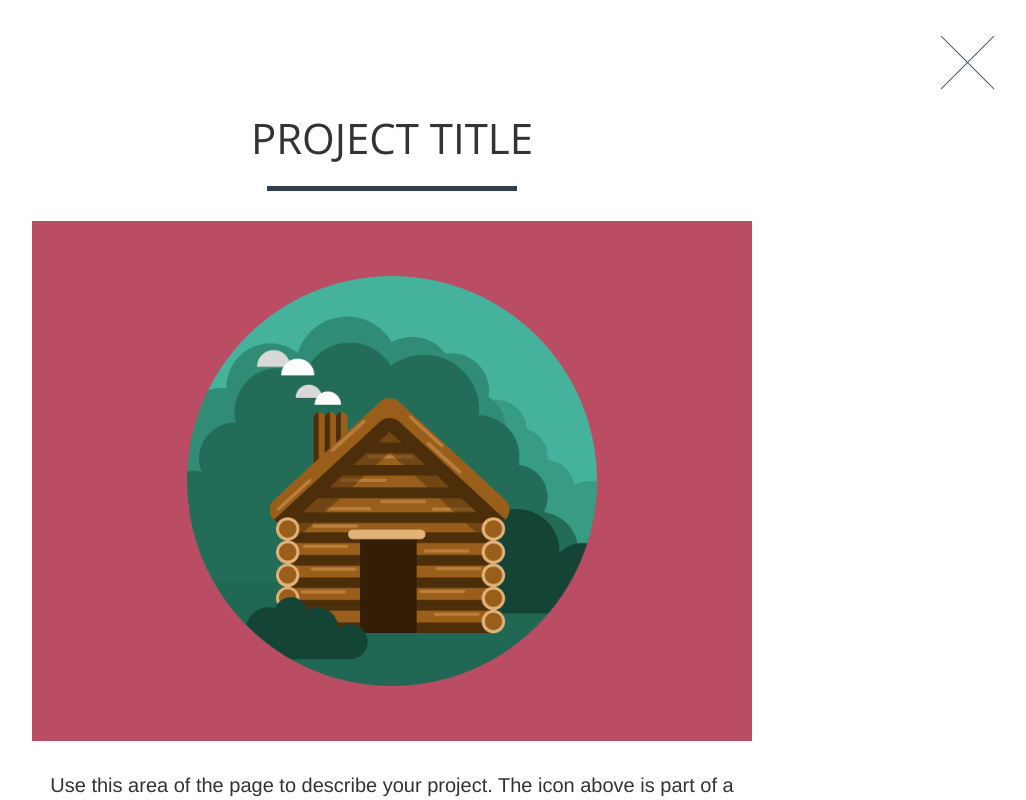
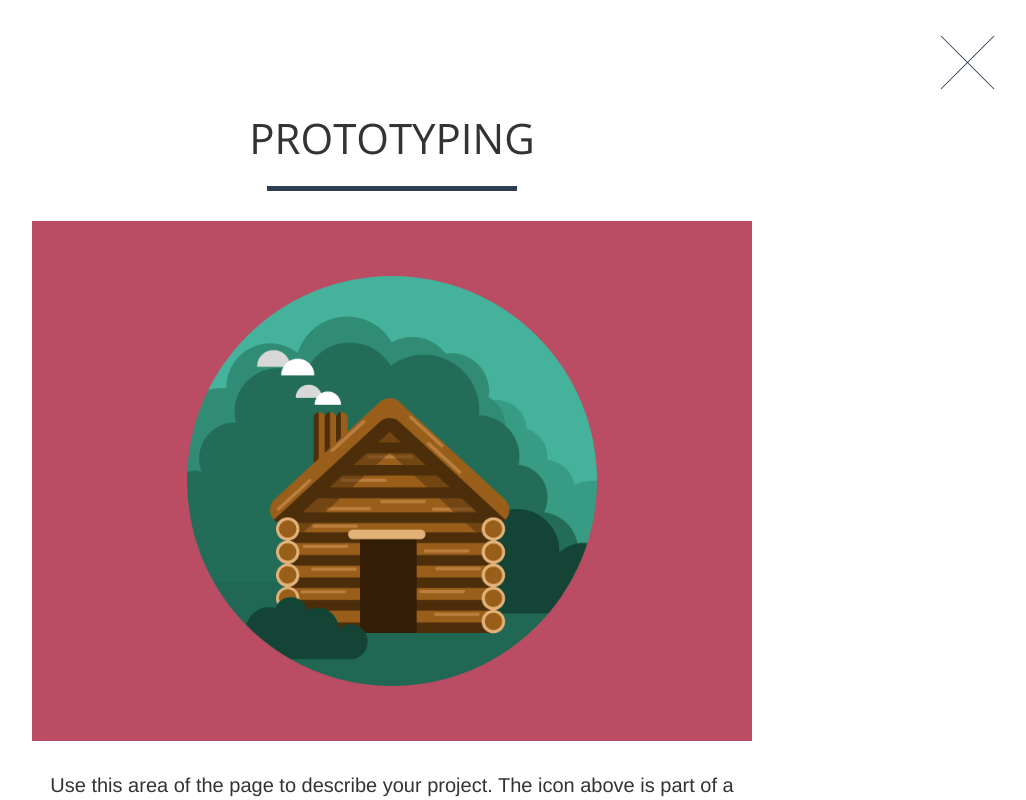
Before and after one commit to CMYK5/personal, a website: page index.html in a window 1280 px wide. Both pictures are taken after a click on the link 250 px from the left and 1712 px from the top of the page. Shown: the part 1312-2112 px from the top of the page, without its empty margins (248-1274 px from the left). Drawn offline with nearby package versions, Linux system fonts and the light colour scheme; a web font is replaced by a local one.

Commit message:
examples of methods

```diff
--- a/index.html
+++ b/index.html
@@ -243,7 +243,7 @@
                 <div class="row">
                     <div class="col-lg-8 col-lg-offset-2">
                         <div class="modal-body">
-                            <h2>Project Title</h2>
+                            <h2>Prototyping</h2>
                             <hr class="star-primary">
                             <img src="img/portfolio/cabin.png" class="img-responsive img-centered" alt="">
                             <p>Use this area of the page to describe your project. The icon above is part of a free icon set by <a href="https://sellfy.com/p/8Q9P/jV3VZ/">Flat Icons</a>. On their website, you can download their free set with 16 icons, or you can purchase the entire set with 146 icons for only $12!</p>
@@ -280,7 +280,7 @@
                 <div class="row">
                     <div class="col-lg-8 col-lg-offset-2">
                         <div class="modal-body">
-                            <h2>Project Title</h2>
+                            <h2>User Testing</h2>
                             <hr class="star-primary">
                             <img src="img/portfolio/cake.png" class="img-responsive img-centered" alt="">
                             <p>Use this area of the page to describe your project. The icon above is part of a free icon set by <a href="https://sellfy.com/p/8Q9P/jV3VZ/">Flat Icons</a>. On their website, you can download their free set with 16 icons, or you can purchase the entire set with 146 icons for only $12!</p>
@@ -317,7 +317,7 @@
                 <div class="row">
                     <div class="col-lg-8 col-lg-offset-2">
                         <div class="modal-body">
-                            <h2>Project Title</h2>
+                            <h2>User Research</h2>
                             <hr class="star-primary">
                             <img src="img/portfolio/circus.png" class="img-responsive img-centered" alt="">
                             <p>Use this area of the page to describe your project. The icon above is part of a free icon set by <a href="https://sellfy.com/p/8Q9P/jV3VZ/">Flat Icons</a>. On their website, you can download their free set with 16 icons, or you can purchase the entire set with 146 icons for only $12!</p>
```
